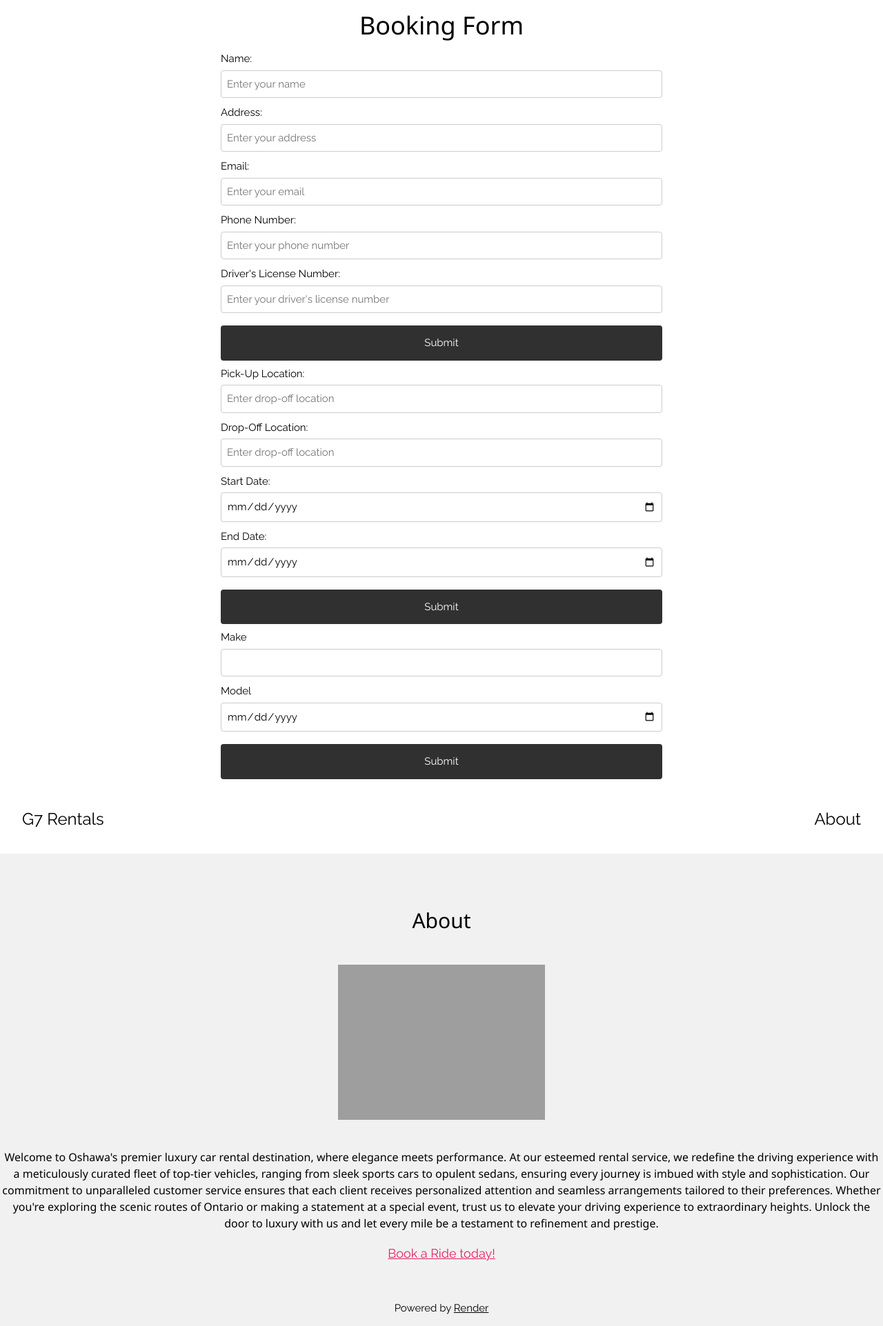
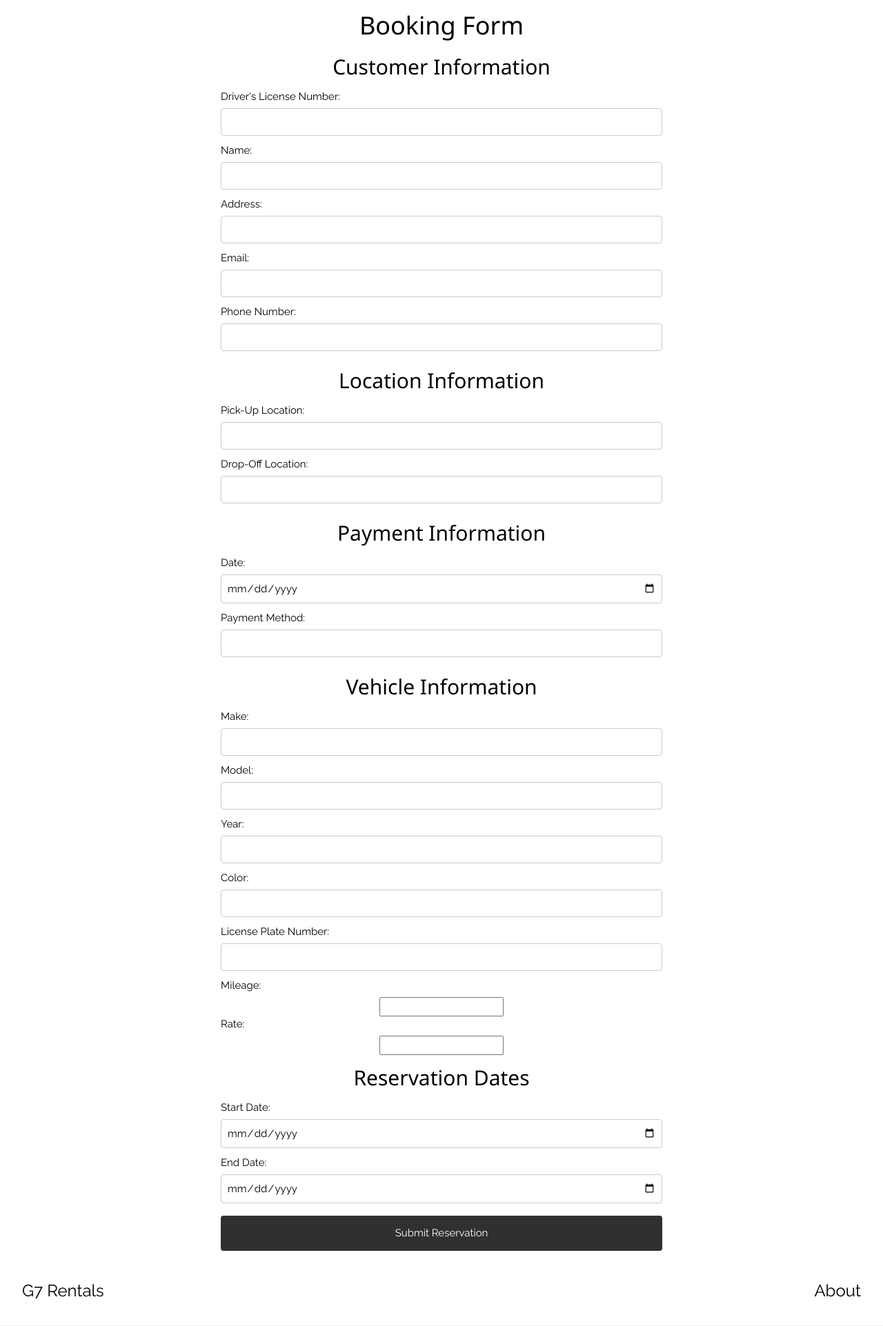
Before and after one commit to RexTech8/INFR3810UGroup7, a Flask app: template templates/form.html in a window 1280 px wide. Shown: the top 1923 px of the page at 69% size. Run offline with Flask 3, Linux system fonts and the light colour scheme; the template is opened without the code that fills it, so the values that code supplies are empty; grey boxes are pictures that could not be loaded.

Commit message:
switched to form page

```diff
--- a/app.py
+++ b/app.py
@@ -27,28 +27,67 @@
 @app.route('/submit_form', methods=['POST'])
 def submit_form():
     # Get form data
-    CustomerID = request.form['CustomerID']
+    CustomerID = request.form['license']
     name = request.form['name']
+    address = request.form ['address']
     email = request.form['email']
-    PickUpLocation = request.form['PickUpLocation']
+    phone = request.form['phone']
+    DriversLicenseNumber = request.form['license']
+
+    LocationID = request.form['license']
+    PickUpLocation = request.form['pickup']
+    DropOffLocation = request.form['dropoff']
+
+    PaymentID = request.form["license"]
+    Date = request.form['date']
+    Method = request.form['method']
+
+    VehicleID = request.form['license']
+    Make = request.form['make']
+    Model = request.form['model']
+    LicensePlateNumber = request.form['license_plate']
+    Rate = request.form['rate']
+
+    ReservationID = request.form['license']
+    StartDate = request.form['start_date']
+    EndDate = request.form['end_date']
+    Cost = request.form['rate']
 
     # Insert data into RDS
     try:
         connection = get_db_connection()
 
         with connection.cursor() as cursor:
-            sql_customer = "INSERT INTO Customer (CustomerID, name, email) VALUES (%s, %s, %s)"
-            cursor.execute(sql_customer, (CustomerID, name, email))
+            sql_customer = "INSERT INTO Customer (CustomerID, name, address, email, PhoneNumber, DriversLicenseNumber) VALUES (%s, %s, %s, %s, %s, %s)"
+            cursor.execute(sql_customer, (CustomerID, name, address, email, phone, DriversLicenseNumber))
 
         with connection.cursor() as cursor:
-            sql_loc = "INSERT INTO Location (PickUpLocation) VALUES (%s)"
-            cursor.execute(sql_loc, (PickUpLocation))
+            sql_loc = "INSERT INTO Location (LocationID, PickUpLocation, DropOffLocation) VALUES (%s, %s)"
+            cursor.execute(sql_loc, (LocationID, PickUpLocation, DropOffLocation))
+
+        with connection.cursor() as cursor:
+            sql_pay = "INSERT INTO Payment (PaymentID, Date, Method) VALUES (%s, %s, %s)"
+            cursor.execute(sql_pay, (PaymentID, Date, Method))
+
+        with connection.cursor() as cursor:
+            sql_vehicle = "INSERT INTO Vehicle (VehicleID, Make, Model, LicensePlateNumber, Rate) VALUES (%s, %s, %s, %s, %s)"
+            cursor.execute(sql_vehicle, (VehicleID, Make, Model, LicensePlateNumber, Rate))
+
+        with connection.cursor() as cursor:
+            sql_reservation = "INSERT INTO Reservation (ReservationID, StartDate, EndDate, Cost) VALUES (%s, %s, %s, %s)"
+            cursor.execute(sql_reservation, (ReservationID, StartDate, EndDate, Cost))
+
 
         connection.commit()
         connection.close()
         return "Reservation submitted successfully!"
     except Exception as e:
         return f"An error occurred: {str(e)}"
+
+
+
+
+
 
 @app.route('/bugatti/')
 def new_page2():
--- a/templates/form.html
+++ b/templates/form.html
@@ -59,49 +59,72 @@
 <body>
     <div class="form-container">
         <h1>Booking Form</h1>
-        <form action="/submitCustomer" method="POST">
+        <form action="/submit_form" method="POST">
+            <!-- Customer Information -->
+            <h2>Customer Information</h2>
+            <label for="license">Driver's License Number:</label>
+            <input type="text" id="license" name="license" required><br>
+
             <label for="name">Name:</label>
-            <input type="text" id="name" name="name" placeholder="Enter your name" required>
+            <input type="text" id="name" name="name" required><br>
 
             <label for="address">Address:</label>
-            <input type="text" id="address" name="address" placeholder="Enter your address" required>
+            <input type="text" id="address" name="address" required><br>
 
             <label for="email">Email:</label>
-            <input type="email" id="email" name="email" placeholder="Enter your email" required>
+            <input type="email" id="email" name="email" required><br>
 
             <label for="phone">Phone Number:</label>
-            <input type="tel" id="phone" name="phone" placeholder="Enter your phone number" required>
+            <input type="tel" id="phone" name="phone" required><br>
 
-            <label for="license">Driver's License Number:</label>
-            <input type="text" id="license" name="license" placeholder="Enter your driver's license number" required>
-
-            <input type="submit" value="Submit">
-
-        <form action="/submitReservation" method="POST">
-
+            <!-- Location Information -->
+            <h2>Location Information</h2>
             <label for="pickup">Pick-Up Location:</label>
-            <input type="text" id="pickup" name="pickup" placeholder="Enter drop-off location" required>
+            <input type="text" id="pickup" name="pickup" required><br>
 
             <label for="dropoff">Drop-Off Location:</label>
-            <input type="text" id="dropoff" name="dropoff" placeholder="Enter drop-off location" required>
+            <input type="text" id="dropoff" name="dropoff" required><br>
 
-            <label for="startdate">Start Date:</label>
-            <input type="date" id="startdate" name="startdate" required>
+            <!-- Payment Information -->
+            <h2>Payment Information</h2>
+            <label for="date">Date:</label>
+            <input type="date" id="date" name="date" required><br>
 
-            <label for="enddate">End Date:</label>
-            <input type="date" id="enddate" name="enddate" required>
+            <label for="method">Payment Method:</label>
+            <input type="text" id="method" name="method" required><br>
 
-            <input type="submit" value="Submit">
+            <!-- Vehicle Information -->
+            <h2>Vehicle Information</h2>
+            <label for="make">Make:</label>
+            <input type="text" id="make" name="make" required><br>
 
-        <form action="/submitVehicle" method="POST">
+            <label for="model">Model:</label>
+            <input type="text" id="model" name="model" required><br>
 
-            <label for="make">Make</label>
-            <input type="text" id="make" name="make" required>
+            <label for="year">Year:</label>
+            <input type="text" id="year" name="year" required><br>
 
-            <label for="model">Model</label>
-            <input type="date" id="enddate" name="enddate" required>
+            <label for="color">Color:</label>
+            <input type="text" id="color" name="color" required><br>
 
-            <input type="submit" value="Submit">
+            <label for="license_plate">License Plate Number:</label>
+            <input type="text" id="license_plate" name="license_plate" required><br>
+
+            <label for="mileage">Mileage:</label>
+            <input type="number" id="mileage" name="mileage" required><br>
+
+            <label for="rate">Rate:</label>
+            <input type="number" id="rate" name="rate" step="0.01" required><br>
+
+            <!-- Reservation Dates -->
+            <h2>Reservation Dates</h2>
+            <label for="start_date">Start Date:</label>
+            <input type="date" id="start_date" name="start_date" required><br>
+
+            <label for="end_date">End Date:</label>
+            <input type="date" id="end_date" name="end_date" required><br>
+
+            <input type="submit" value="Submit Reservation">
         </form>
     </div>
 </body>
--- a/templates/rollsroyce.html
+++ b/templates/rollsroyce.html
@@ -23,7 +23,7 @@
     <hr>
     <form action="/submit_form" method="POST">
 
-        <label for="License">License:</label><br>
+        <label for="license">License:</label><br>
         <input type="text" id="CustomerID" name="CustomerID" required><br>
 
         <label for="name">Name:</label><br>
```
